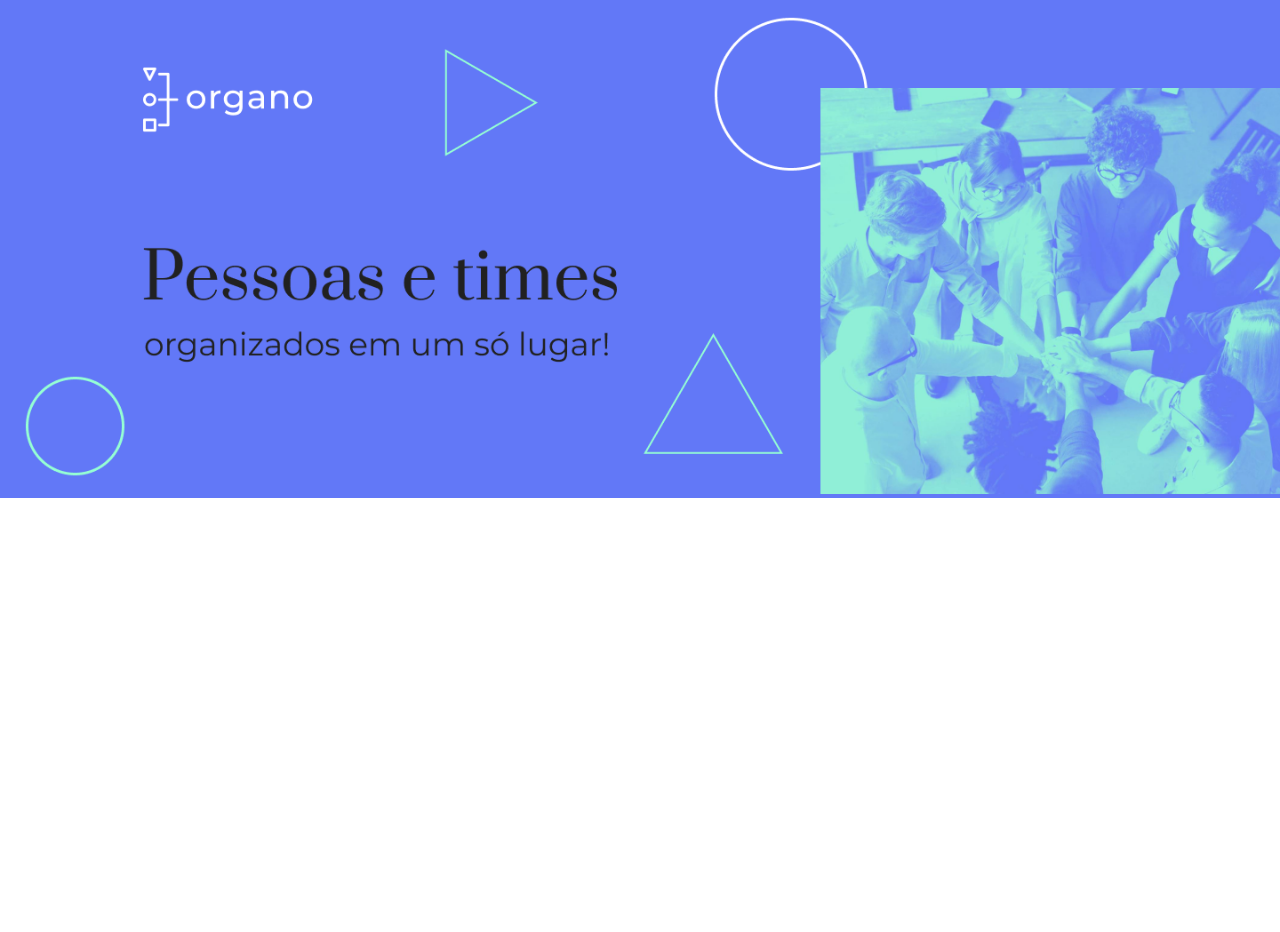
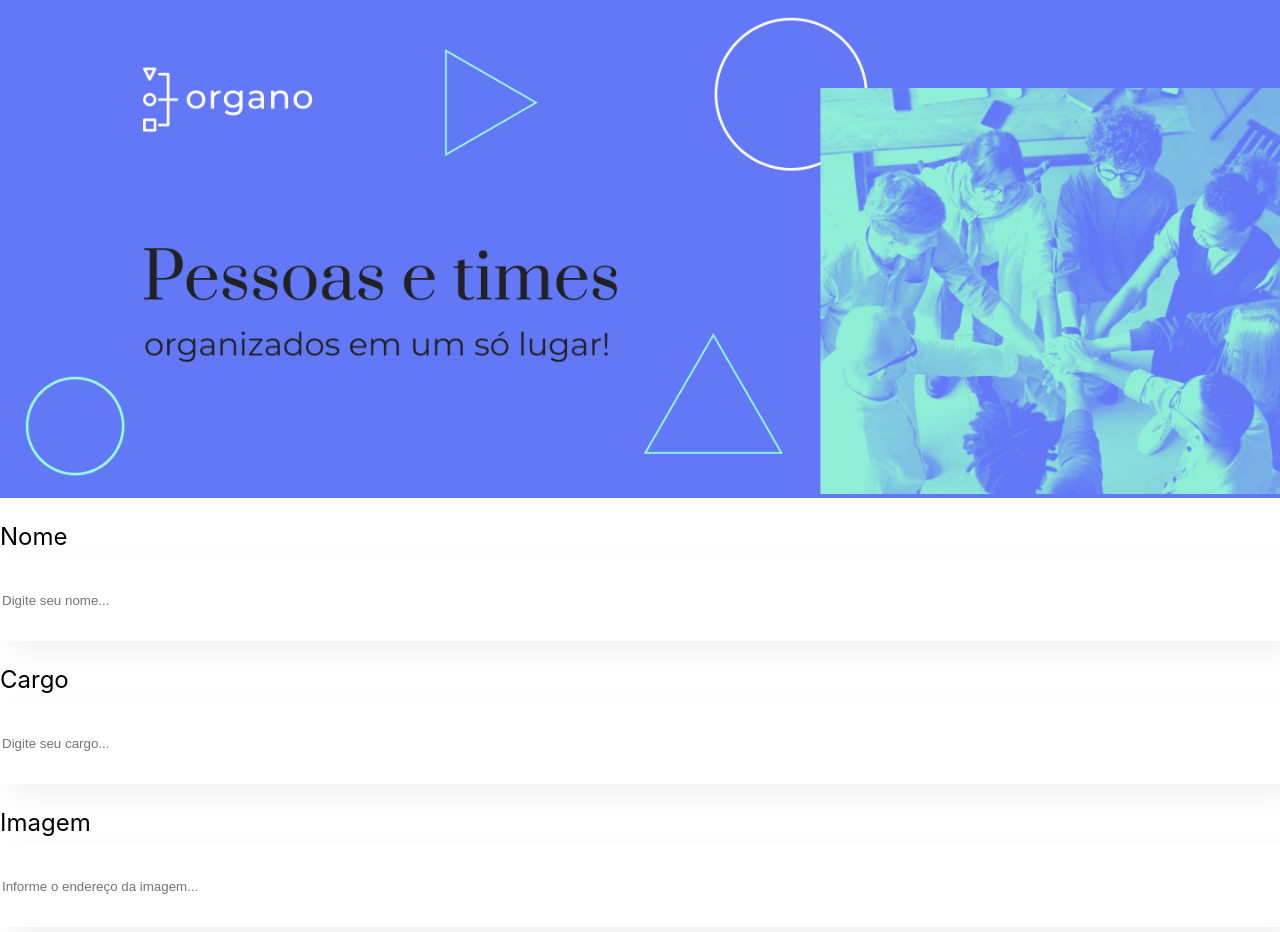
Before and after one commit to dev-douglas-oliveira/Organo-ProjetoReact, a React (Create React App) app in the folder organo/: page / in a window 1280 px wide. Shown: the top 932 px of the page. Before the commit the page ends 800 px from the top, so only its background shows below. Built offline with nearby package versions, Linux system fonts and the light colour scheme.

Commit message:
Parametros de componente

```diff
--- a/organo/src/App.js
+++ b/organo/src/App.js
@@ -1,9 +1,18 @@
-import Banner from "./componentes/Banner/Banner";
+import Banner from "./componentes/Banner/index.js";
+import CampoTexto from "./componentes/CampoTexto/index.js";
 
 function App() {
     return (
         <div className="App">
             <Banner />
+            <CampoTexto label="Nome" placeholder="Digite seu nome" />
+
+            <CampoTexto label="Cargo" placeholder="Digite seu cargo" />
+
+            <CampoTexto
+                label="Imagem"
+                placeholder="Informe o endereço da imagem"
+            />
         </div>
     );
 }
--- a/organo/src/componentes/Banner/Banner.js
+++ b/organo/src/componentes/Banner/Banner.js
@@ -1,6 +1,6 @@
 import "./Banner.css";
 
-function Banner() {
+export const Banner = () => {
     //JSX
     return (
         <header className="banner">
@@ -10,6 +10,4 @@ function Banner() {
             />
         </header>
     );
-}
-
-export default Banner;
+};
--- /dev/null
+++ b/organo/src/componentes/Banner/index.js
@@ -0,0 +1,3 @@
+import { Banner } from "./Banner";
+
+export default Banner;
--- /dev/null
+++ b/organo/src/componentes/CampoTexto/CampoTexto.css
@@ -0,0 +1,22 @@
+/* Campos do texto */
+.campo-texto {
+    margin: 1.5rem 0;
+    display: flex;
+    flex-direction: column;
+}
+
+/* Labels dos campos */
+.campo-texto label {
+    display: block;
+    margin-bottom: 0.5rem;
+    font-size: 1.5rem;
+}
+
+.campo-texto input {
+    background: #ffffff;
+    border: none;
+    box-shadow: 10px 10px 30px rgba(0, 0, 0, 0.06);
+    border-radius: 0px;
+    height: 5rem;
+    width: 100%;
+}
--- /dev/null
+++ b/organo/src/componentes/CampoTexto/CampoTexto.js
@@ -0,0 +1,11 @@
+import "./CampoTexto.css";
+
+export const CampoTexto = (props) => {
+    const placeholderModificada = `${props.placeholder}...`; // template string para concatenar 3 pontos no final de cada placeholder
+    return (
+        <div className="campo-texto">
+            <label>{props.label}</label>
+            <input placeholder={placeholderModificada}></input>
+        </div>
+    );
+};
--- /dev/null
+++ b/organo/src/componentes/CampoTexto/index.js
@@ -0,0 +1,3 @@
+import { CampoTexto } from "./CampoTexto";
+
+export default CampoTexto;
```
